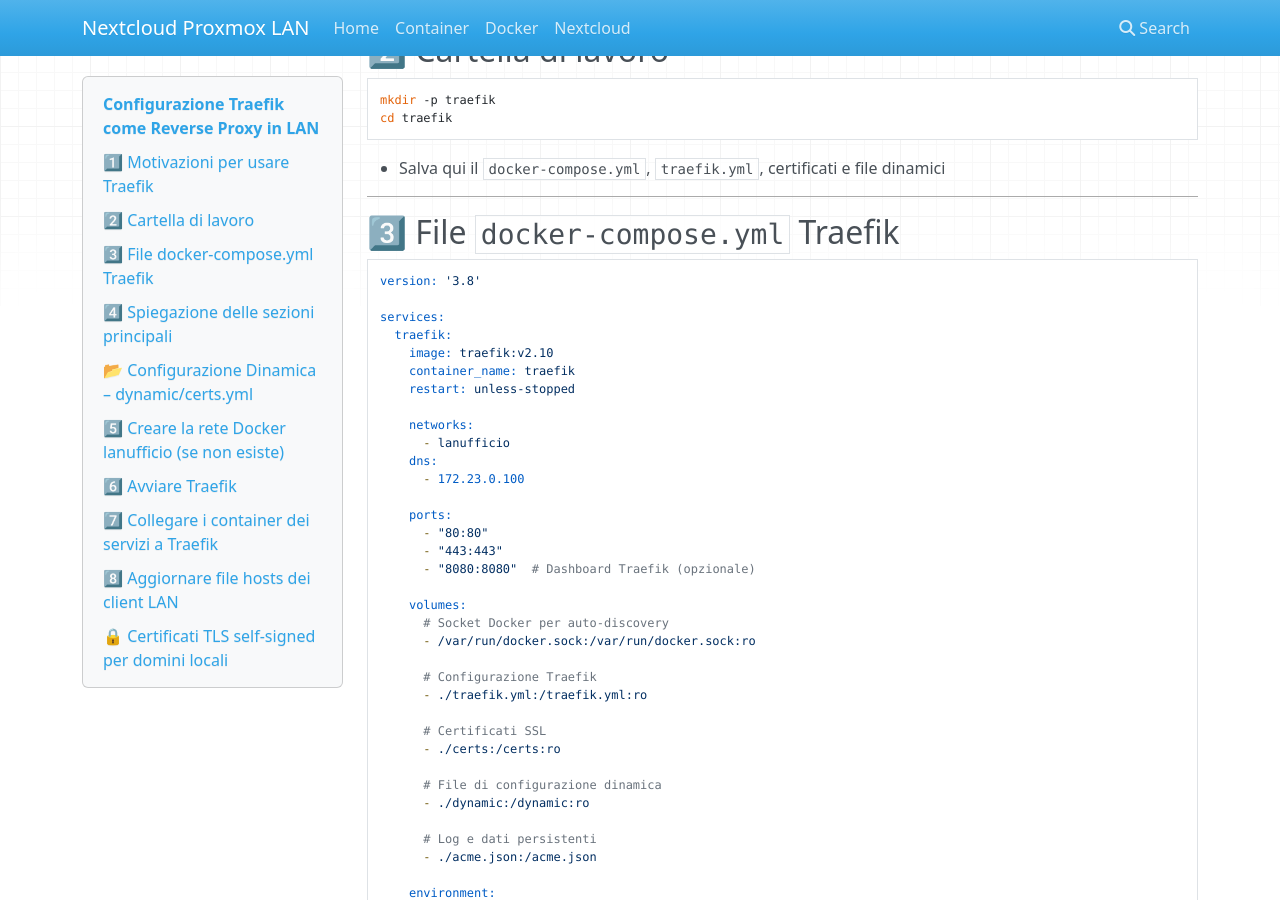
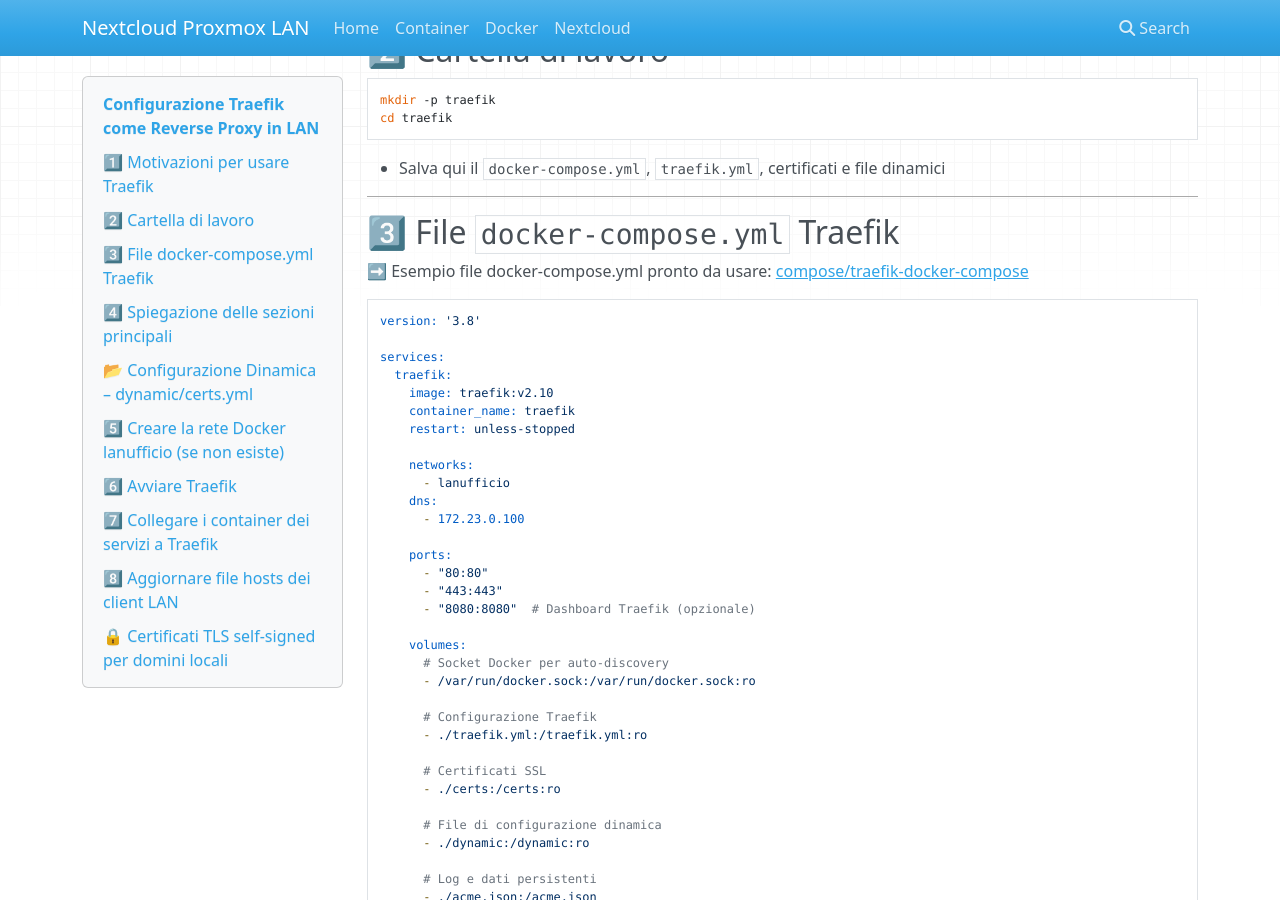
Before and after one commit to masilib/nextcloud-proxmox-lan, an MkDocs documentation site: the page built from docs/04-installazione-traefik.md, in a window 1280 px wide and 900 px high, scrolled down 434 px. Built offline with MkDocs 1.6.1, drawn with Linux system fonts in a browser that asks for light colours; nearby versions of some CDN libraries.

Commit message:
Update 04-installazione-traefik.md

````diff
--- a/docs/04-installazione-traefik.md
+++ b/docs/04-installazione-traefik.md
@@ -26,6 +26,9 @@ cd traefik
 ---
 
 ## 3️⃣ File `docker-compose.yml` Traefik
+➡️ Esempio file docker-compose.yml pronto da usare:
+[compose/traefik-docker-compose](../compose/traefik-docker-compose.yml)
+
 
 ```yaml
 version: '3.8'
````
